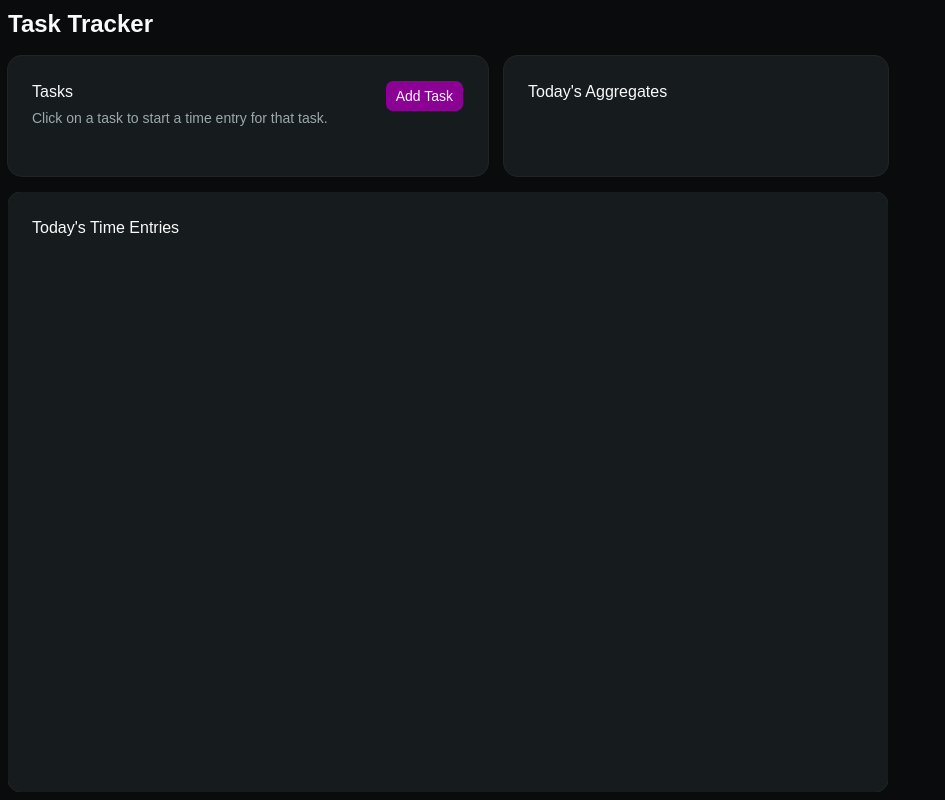
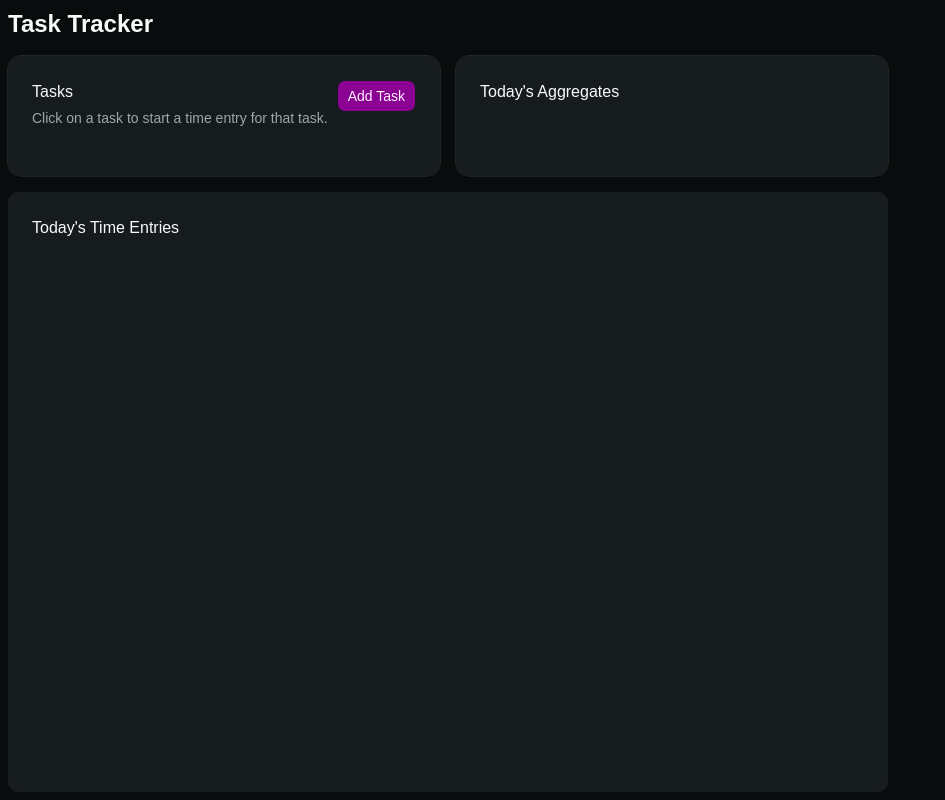
Before and after one commit to geoffolson/time-tracker, a React (Vite) app: page / in a window 1280 px wide. Shown: the whole page, without its empty margins (0-945 px from the left). Built offline with nearby package versions, Linux system fonts and the light colour scheme.

Commit message:
minor styling change

```diff
--- a/src/routes/index.tsx
+++ b/src/routes/index.tsx
@@ -60,8 +60,8 @@ function Home() {
   return (
     <div className="p-2 h-full w-full max-w-4xl flex flex-col gap-4">
       <h2 className="text-2xl font-bold">Task Tracker</h2>
-      <div className="flex gap-4 w-full">
-        <Card className="w-full">
+      <div className="flex flex-wrap gap-4 w-full">
+        <Card className="w-full min-w-xs grow basis-0 shrink">
           <CardHeader>
             <CardTitle>Tasks</CardTitle>
             <CardDescription>
@@ -170,7 +170,7 @@ function Home() {
             </div>
           </CardContent>
         </Card>
-        <Card className="h-full min-w-sm">
+        <Card className="h-full min-w-xs grow basis-0 shrink">
           <CardHeader>
             <CardTitle>Today's Aggregates</CardTitle>
           </CardHeader>
```
